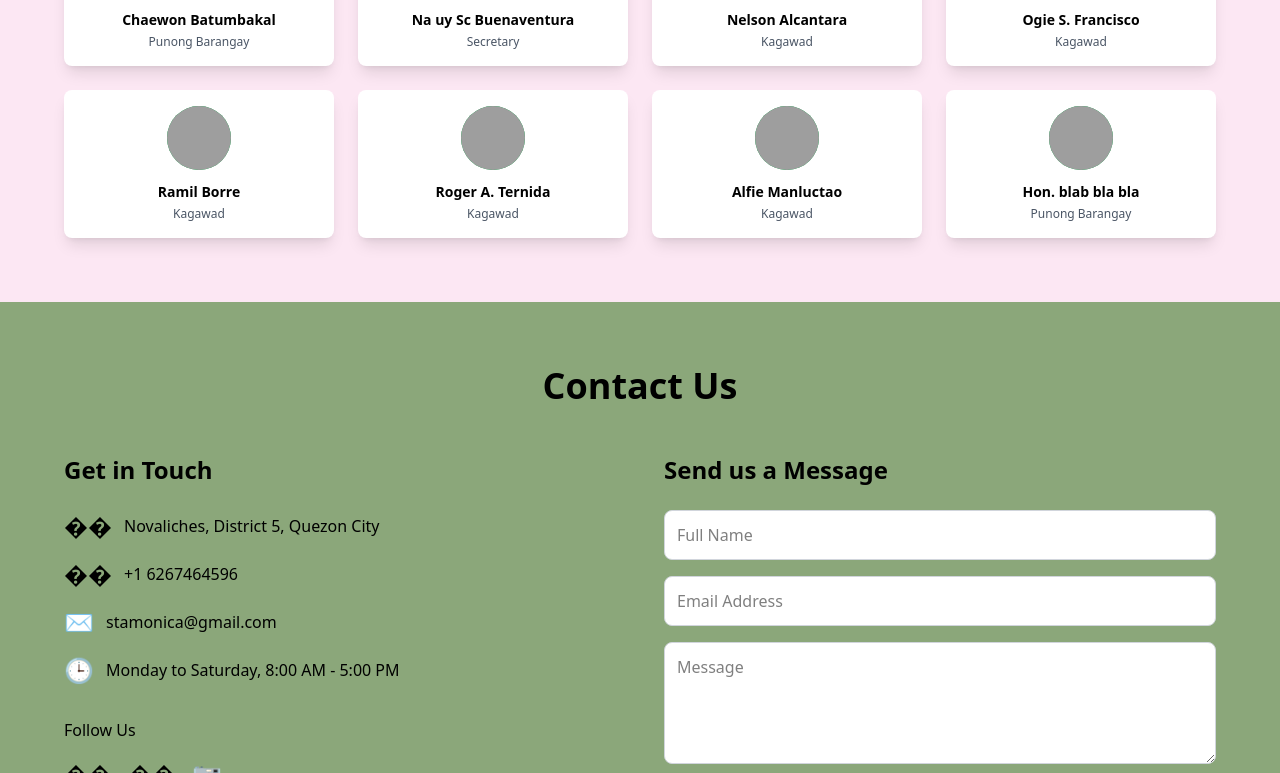
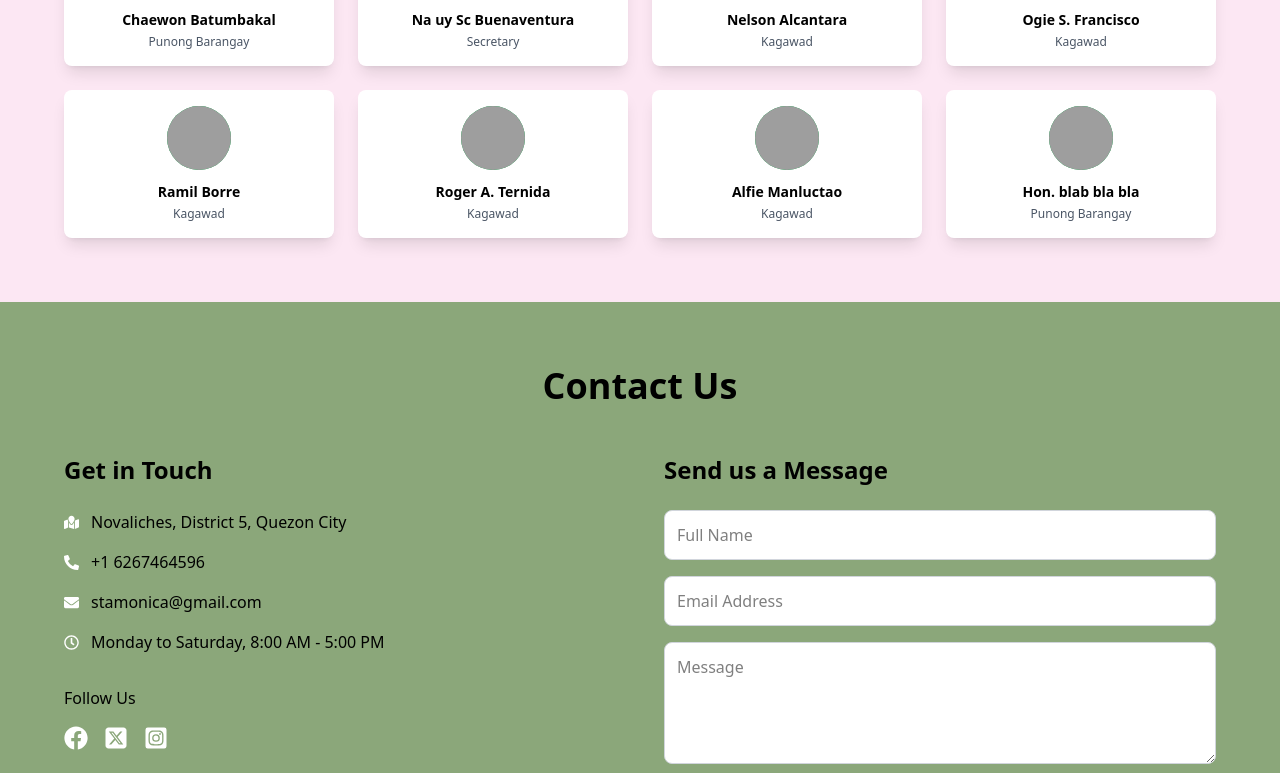
Before and after one commit to lash0000/monica, a React (Vite) app: page / in a window 1280 px wide. Shown: the part 2027-2800 px from the top of the page. Built offline with nearby package versions, Linux system fonts and the light colour scheme; grey boxes are pictures that could not be loaded.

Commit message:
With animation

```diff
--- a/package.json
+++ b/package.json
@@ -10,6 +10,7 @@
     "preview": "vite preview"
   },
   "dependencies": {
+    "aos": "^2.3.4",
     "react": "^19.1.1",
     "react-dom": "^19.1.1",
     "react-icons": "^5.5.0",
--- a/src/pages/user/pages/Landing.jsx
+++ b/src/pages/user/pages/Landing.jsx
@@ -1,8 +1,25 @@
 import { IoPin } from "react-icons/io5";
 import { MdOutlineFamilyRestroom } from "react-icons/md";
+import { FaMapLocation } from "react-icons/fa6";
+import { FaPhoneAlt } from "react-icons/fa";
+import { FaEnvelope } from "react-icons/fa";
+import { FaRegClock } from "react-icons/fa";
+import { FaFacebook } from "react-icons/fa";
+import { FaSquareXTwitter } from "react-icons/fa6";
+import { FaInstagramSquare } from "react-icons/fa";
+import { useEffect } from 'react';
+import AOS from 'aos';
+import 'aos/dist/aos.css'; // 👈 this is important
 
 
 function Landing() {
+  useEffect(() => {
+    AOS.init({
+      duration: 1000, // ⏱️ animation duration in ms
+      once: true,     // ✅ animate only once on scroll
+    });
+  }, []);
+
   return (
     <div className="w-full min-h-screen bg-white overflow-x-hidden">
       {/* Header Section */}
@@ -53,16 +70,16 @@ function Landing() {
 
       {/* Announcements Section */}
       <div className="py-8 px-4">
-           <h2 className="text-4xl font-bold text-center text-black">Announcements</h2>
+           <h2 className="text-4xl font-bold text-center text-black" data-aos="fade-up">Announcements</h2>
                 </div>
-      <section className="py-16 px-4" style={{ backgroundColor: '#6A994E' }}>
+      <section className="py-16 px-4" style={{ backgroundColor: '#6A994E' }} data-aos="fade-up">
   <div className="max-w-6xl mx-auto">
     <div className="rounded-lg p-4 mb-8">
     </div>
 
           <div className="grid grid-cols-1 lg:grid-cols-2 gap-8">
             {/* Medical Mission */}
-            <div className="bg-white rounded-lg p-6 shadow-lg">
+            <div className="bg-white rounded-lg p-6 shadow-lg" data-aos="fade-right">
               <h3 className="text-2xl font-bold text-green-600 mb-4">Free medical mission</h3>
               <div className="space-y-2 mb-4">
                 <p><span className="font-semibold">Where:</span> Barangay Hall</p>
@@ -96,7 +113,7 @@ function Landing() {
             </div>
 
             {/* Anti-Rabies Vaccine Drive */}
-            <div className="bg-white rounded-lg p-6 shadow-lg">
+            <div className="bg-white rounded-lg p-6 shadow-lg" data-aos="fade-left">
               <h3 className="text-2xl font-bold text-green-600 mb-2">Free Anti-Rabies Vaccine Drive</h3>
               <p className="text-sm mb-4">for your beloved dogs and cats.</p>
               <div className="space-y-2 mb-4">
@@ -126,65 +143,65 @@ function Landing() {
       </section>
 
       {/* About Our Barangay Section */}
-      <section className="bg-pink-100 py-16 px-4">
+      <section className="bg-pink-100 py-16 px-4" data-aos="fade-up">
         <div className="max-w-6xl mx-auto">
-          <h2 className="text-4xl font-bold text-center text-black mb-12">About our Barangay</h2>
+          <h2 className="text-4xl font-bold text-center text-black mb-12" data-aos="fade-down">About our Barangay</h2>
 
           <div className="grid grid-cols-1 lg:grid-cols-2 gap-12">
             {/* Information */}
-            <div className="space-y-4">
-                <div className="flex items-center space-x-3">
+            <div className="space-y-4" data-aos="fade-right">
+                <div className="flex items-center space-x-3" data-aos="fade-up" data-aos-delay="200">
                   <span className="text-2xl text-red-500"><IoPin />
                   </span>
                 <span>Location: Novaliches, District 5, Quezon City</span>
               </div>
-              <div className="flex items-center space-x-3">
+              <div className="flex items-center space-x-3" data-aos="fade-up" data-aos-delay="300">
                 <span className="text-2xl">🏢</span>
                 <span>Barangay Hall: Moises Street, Jordan Plains Subdivision</span>
               </div>
-              <div className="flex items-center space-x-3">
+              <div className="flex items-center space-x-3" data-aos="fade-up" data-aos-delay="400">
                 <span className="text-2xl">👥</span>
                 <span>Population: 51,785 residents</span>
               </div>
-              <div className="flex items-center space-x-3">
+              <div className="flex items-center space-x-3" data-aos="fade-up" data-aos-delay="500">
                 <span className="text-2xl">🏠</span>
                 <span>Households: ~12,500</span>
               </div>
-              <div className="flex items-center space-x-3">
+              <div className="flex items-center space-x-3" data-aos="fade-up" data-aos-delay="600">
                 <span className="text-2xl ml-1.5"><MdOutlineFamilyRestroom size={25} />
                 </span>
                 <span>Average Household Size: 4.2</span>
               </div>
-              <div className="flex items-center space-x-3">
+              <div className="flex items-center space-x-3" data-aos="fade-up" data-aos-delay="700">
                 <span className="text-2xl">👤</span>
                 <span>Punong Barangay: Charles D.J. Manalad</span>
               </div>
             </div>
 
             {/* Images Grid */}
-            <div className="grid grid-cols-2 gap-4">
-              <div className="rounded-lg overflow-hidden h-32">
+            <div className="grid grid-cols-2 gap-4" data-aos="fade-left">
+              <div className="rounded-lg overflow-hidden h-32" data-aos="zoom-in" data-aos-delay="200">
                 <img
                   src="/assets/images/Flood.png"
                   alt="Novaliches Map"
                   className="w-full h-full object-cover"
                 />
               </div>
-              <div className="rounded-lg overflow-hidden h-32">
+              <div className="rounded-lg overflow-hidden h-32" data-aos="zoom-in" data-aos-delay="300">
                 <img
                   src="/assets/images/Flood.png"
                   alt="Barangay Officials"
                   className="w-full h-full object-cover"
                 />
               </div>
-              <div className="rounded-lg overflow-hidden h-32">
+              <div className="rounded-lg overflow-hidden h-32" data-aos="zoom-in" data-aos-delay="400">
                 <img
                   src="/assets/images/Flood.png"
                   alt="Barangay Hall"
                   className="w-full h-full object-cover"
                 />
               </div>
-              <div className="rounded-lg overflow-hidden h-32">
+              <div className="rounded-lg overflow-hidden h-32" data-aos="zoom-in" data-aos-delay="500">
                 <img
                   src="/assets/images/Flood.png"
                   alt="Community Gathering"
@@ -197,11 +214,11 @@ function Landing() {
       </section>
 
       {/* Barangay Officials Section */}
-<section className="bg-pink-100 py-16 px-4">
+<section className="bg-pink-100 py-16 px-4" data-aos="fade-up">
   <div className="max-w-6xl mx-auto">
-    <h2 className="text-4xl font-bold text-center text-black mb-12">Barangay Officials</h2>
+    <h2 className="text-4xl font-bold text-center text-black mb-12" data-aos="fade-down">Barangay Officials</h2>
 
-    <div className="grid grid-cols-2 md:grid-cols-4 gap-6">
+    <div className="grid grid-cols-2 md:grid-cols-4 gap-6" data-aos="fade-up" data-aos-delay="200">
       {[
         { name: "Chaewon Batumbakal", position: "Punong Barangay", image: "/assets/images/officials/chaewon.jpg" },
         { name: "Na uy Sc Buenaventura", position: "Secretary", image: "/assets/images/officials/" },
@@ -212,7 +229,7 @@ function Landing() {
         { name: "Alfie Manluctao", position: "Kagawad", image: "/assets/images/officials/" },
         { name: "Hon. blab bla bla", position: "Punong Barangay", image: "/assets/images/" }
       ].map((official, index) => (
-        <div key={index} className="bg-white rounded-lg p-4 text-center shadow-lg">
+        <div key={index} className="bg-white rounded-lg p-4 text-center shadow-lg" data-aos="zoom-in" data-aos-delay={`${300 + (index * 100)}`}>
           <div className="w-16 h-16 bg-green-600 rounded-full flex items-center justify-center mx-auto mb-3 overflow-hidden">
             <img
               src={official.image}
@@ -244,32 +261,55 @@ function Landing() {
               <h3 className="text-2xl font-bold text-black-800 mb-6">Get in Touch</h3>
               <div className="space-y-4">
                 <div className="flex items-center space-x-3">
-                  <span className="text-2xl">��</span>
+                  <span className="text-2xl text-white"> <FaMapLocation size={15} />
+                  </span>
                   <span className="text-black-700">Novaliches, District 5, Quezon City</span>
                 </div>
                 <div className="flex items-center space-x-3">
-                  <span className="text-2xl">��</span>
+                  <span className="text-2xl text-white"><FaPhoneAlt size={15}/></span>
                   <span className="text-black-700">+1 6267464596</span>
                 </div>
                 <div className="flex items-center space-x-3">
-                  <span className="text-2xl">✉️</span>
+                  <span className="text-2xl text-white"><FaEnvelope size={15}/></span>
                   <span className="text-black-700">stamonica@gmail.com</span>
                 </div>
                 <div className="flex items-center space-x-3">
-                  <span className="text-2xl">🕒</span>
+                  <span className="text-2xl text-white"><FaRegClock size={15} /></span>
                   <span className="text-black-700">Monday to Saturday, 8:00 AM - 5:00 PM</span>
                 </div>
               </div>
 
-              <div className="mt-8">
-                <p className="text-black-800 mb-4">Follow Us</p>
-                <div className="flex space-x-4">
-                  <span className="text-2xl">��</span>
-                  <span className="text-2xl">��</span>
-                  <span className="text-2xl">📷</span>
-                </div>
-              </div>
-            </div>
+                       <div className="mt-8">
+                    <p className="text-black mb-4">Follow Us</p>
+                    <div className="flex space-x-4 items-center text-white">
+                      <a
+                        href="https://facebook.com"
+                        target="_blank"
+                        rel="noopener noreferrer"
+                        className="text-2xl hover:text-blue-600 transition-colors"
+                      >
+                        <FaFacebook />
+                      </a>
+                      <a
+                        href="https://twitter.com"
+                        target="_blank"
+                        rel="noopener noreferrer"
+                        className="text-2xl hover:text-black transition-colors"
+                      >
+                        <FaSquareXTwitter size={24} />
+                      </a>
+                      <a
+                        href="https://instagram.com"
+                        target="_blank"
+                        rel="noopener noreferrer"
+                        className="text-2xl hover:text-pink-600 transition-colors"
+                      >
+                        <FaInstagramSquare />
+                      </a>
+                    </div>
+                  </div>
+                  </div>
+
 
             {/* Send us a Message */}
                 <div>
```
Also changed, not shown: 1 other file (tests, documents, lock files or other folders).
